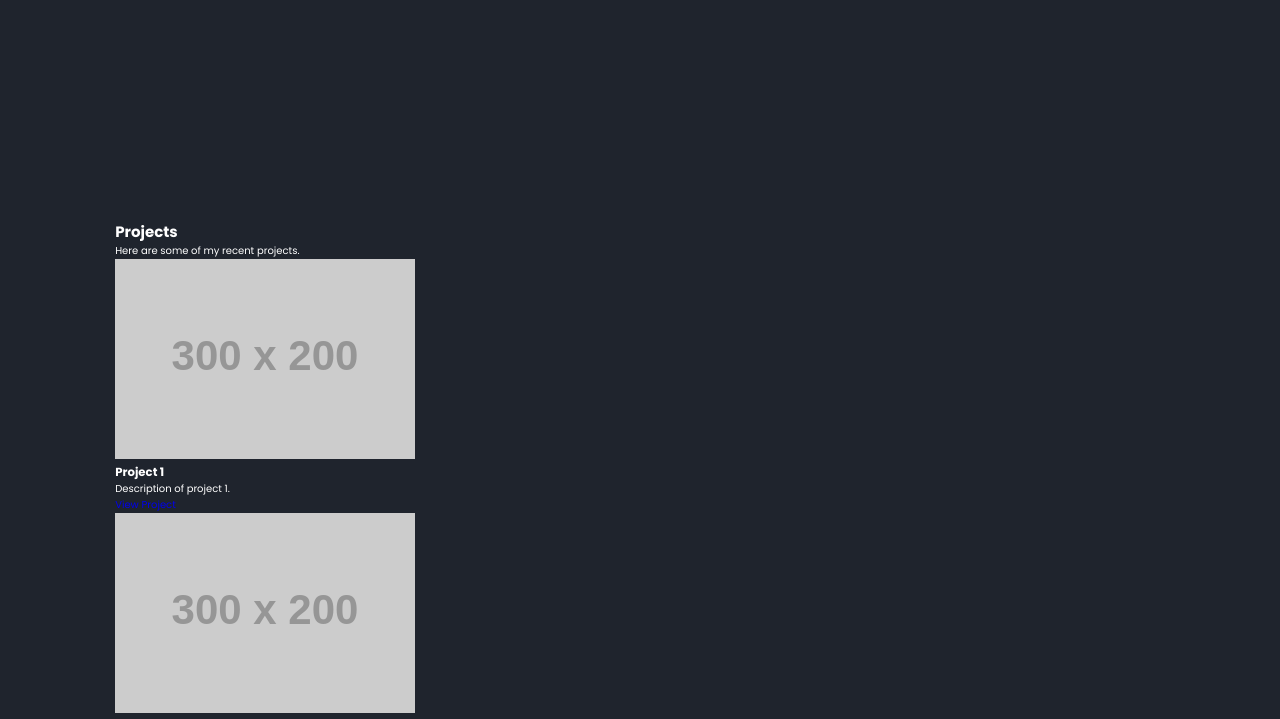
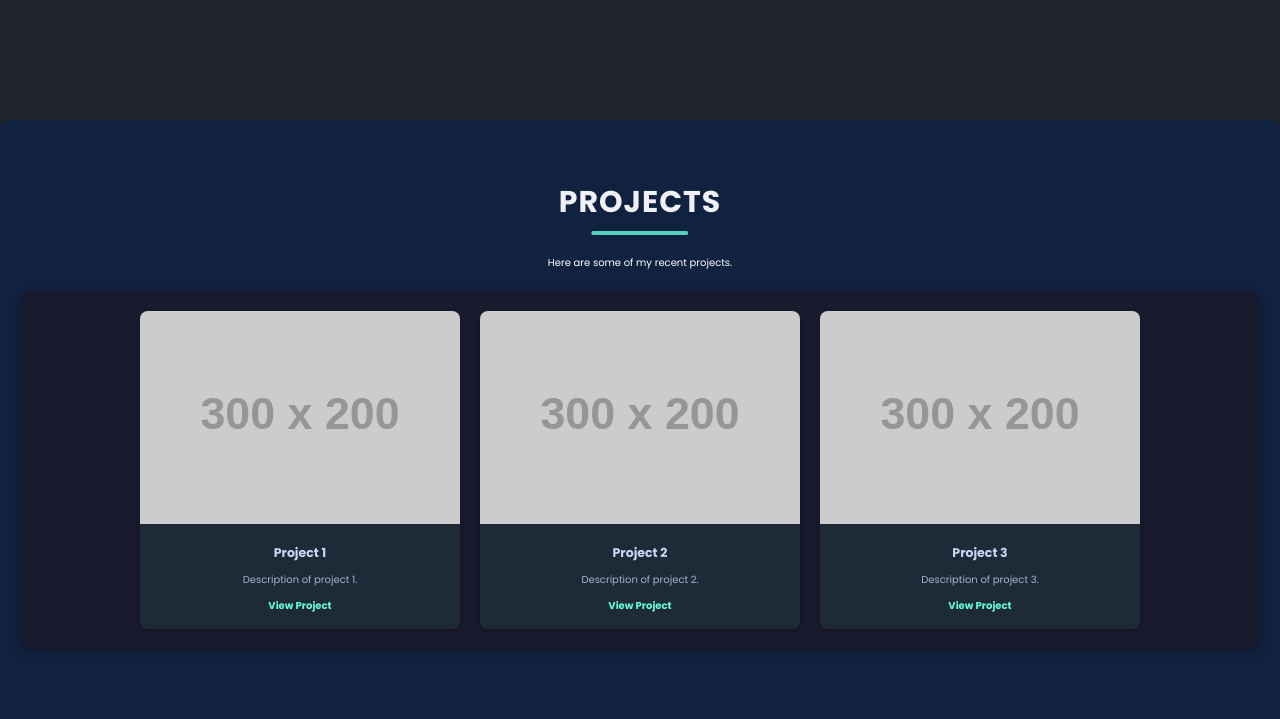
Before and after one commit to ashutoshh17/portfolio, a plain HTML site: page index.html in a window 1280 px wide. Shown: the part 2280-2999 px from the top of the page. Drawn offline with nearby package versions, Linux system fonts and the light colour scheme; placeholder pictures from the web are drawn by us.

Commit message:
Update style.css

```diff
--- a/style.css
+++ b/style.css
@@ -305,6 +305,111 @@
    justify-content: space-between;
    flex-wrap: wrap;
 }
+.projects-section {
+    padding: 60px 20px; /* Spacious layout */
+    background-color: #112240; /* Dark Blue Background */
+    border-radius: 10px; /* Rounded corners */
+    box-shadow: 0 4px 8px rgba(0, 0, 0, 0.3); /* Depth shadow */
+    text-align: center;
+}
+
+.projects-section h2 {
+    font-size: 3rem; /* Consistent font size */
+    color: #f0f1f6; /* Very Light Gray */
+    font-weight: bold; /* Bold text */
+    text-transform: uppercase; /* Capitalize text */
+    letter-spacing: 1px; /* Letter spacing */
+    margin-bottom: 20px; /* Space below the heading */
+    position: relative; /* For pseudo-element */
+    display: inline-block; /* Wraps around content */
+    padding-bottom: 10px; /* Padding for underline */
+}
+
+/* Add a decorative underline */
+.projects-section h2::after {
+    content: "";
+    display: block;
+    width: 60%; /* Width of the underline */
+    height: 4px; /* Thickness */
+    background-color: #64ffda; /* Bright Cyan underline */
+    position: absolute;
+    left: 50%;
+    bottom: 0;
+    transform: translateX(-50%); /* Center the underline */
+    border-radius: 2px; /* Rounded corners */
+    opacity: 0.8; /* Slight transparency */
+}
+
+.projects {
+    display: flex;
+    flex-wrap: wrap;
+    justify-content: center;
+    gap: 20px;
+    margin-top: 20px; /* Adjust margin */
+    padding: 20px; /* Padding around section */
+    background-color: #1a1a2e; /* Dark Navy Background */
+    border-radius: 10px; /* Rounded corners */
+    box-shadow: 0 4px 8px rgba(0, 0, 0, 0.3); /* Depth shadow */
+}
+
+/* Ensure each project box has some margin */
+.project-box {
+    background: #1e2a38; /* Slightly Lighter Dark Blue */
+    color: #ccd6f6; /* Light Blue Gray */
+    border-radius: 8px; /* Rounded corners */
+    overflow: hidden; /* Content stays within borders */
+    width: calc(33% - 20px); /* Width for proper spacing */
+    max-width: 320px; /* Max width */
+    box-shadow: 0 2px 6px rgba(0, 0, 0, 0.2); /* Subtle shadow */
+    transition: transform 0.3s ease, box-shadow 0.3s ease; /* Smooth transition */
+}
+
+.project-box:hover {
+    transform: translateY(-5px); /* Lift box on hover */
+    box-shadow: 0 6px 12px rgba(0, 0, 0, 0.3); /* Enhanced shadow on hover */
+}
+
+@media (max-width: 768px) {
+    .project-box {
+        width: calc(50% - 20px); /* Adjust width for medium screens */
+    }
+}
+
+@media (max-width: 480px) {
+    .project-box {
+        width: 100%; /* Full width for small screens */
+    }
+}
+
+.project-box img {
+    width: 100%;
+    height: auto;
+}
+
+.project-box .content {
+    padding: 15px;
+}
+
+.project-box .content h3 {
+    margin-bottom: 10px;
+    font-size: 1.25rem;
+}
+
+.project-box .content p {
+    margin-bottom: 10px;
+    color: #a8b2d1; /* Medium Light Gray Blue */
+}
+
+.project-box .content a {
+    color: #64ffda; /* Bright Cyan */
+    text-decoration: none;
+    font-weight: bold;
+}
+
+.project-box .content a:hover {
+    text-decoration: underline;
+}
+
 
 .contact form .input-box input,
 .contact form textarea{
@@ -489,3 +594,107 @@
    margin-top: -10px;
    display: block;
 }
+.projects-section {
+   padding: 60px 20px; /* Spacious layout */
+   background-color: #112240; /* Dark Blue Background */
+   border-radius: 10px; /* Rounded corners */
+   box-shadow: 0 4px 8px rgba(0, 0, 0, 0.3); /* Depth shadow */
+   text-align: center;
+}
+
+.projects-section h2 {
+   font-size: 3rem; /* Consistent font size */
+   color: #f0f1f6; /* Very Light Gray */
+   font-weight: bold; /* Bold text */
+   text-transform: uppercase; /* Capitalize text */
+   letter-spacing: 1px; /* Letter spacing */
+   margin-bottom: 20px; /* Space below the heading */
+   position: relative; /* For pseudo-element */
+   display: inline-block; /* Wraps around content */
+   padding-bottom: 10px; /* Padding for underline */
+}
+
+/* Add a decorative underline */
+.projects-section h2::after {
+   content: "";
+   display: block;
+   width: 60%; /* Width of the underline */
+   height: 4px; /* Thickness */
+   background-color: #64ffda; /* Bright Cyan underline */
+   position: absolute;
+   left: 50%;
+   bottom: 0;
+   transform: translateX(-50%); /* Center the underline */
+   border-radius: 2px; /* Rounded corners */
+   opacity: 0.8; /* Slight transparency */
+}
+
+.projects {
+   display: flex;
+   flex-wrap: wrap;
+   justify-content: center;
+   gap: 20px;
+   margin-top: 20px; /* Adjust margin */
+   padding: 20px; /* Padding around section */
+   background-color: #1a1a2e; /* Dark Navy Background */
+   border-radius: 10px; /* Rounded corners */
+   box-shadow: 0 4px 8px rgba(0, 0, 0, 0.3); /* Depth shadow */
+}
+
+/* Ensure each project box has some margin */
+.project-box {
+   background: #1e2a38; /* Slightly Lighter Dark Blue */
+   color: #ccd6f6; /* Light Blue Gray */
+   border-radius: 8px; /* Rounded corners */
+   overflow: hidden; /* Content stays within borders */
+   width: calc(33% - 20px); /* Width for proper spacing */
+   max-width: 320px; /* Max width */
+   box-shadow: 0 2px 6px rgba(0, 0, 0, 0.2); /* Subtle shadow */
+   transition: transform 0.3s ease, box-shadow 0.3s ease; /* Smooth transition */
+}
+
+.project-box:hover {
+   transform: translateY(-5px); /* Lift box on hover */
+   box-shadow: 0 6px 12px rgba(0, 0, 0, 0.3); /* Enhanced shadow on hover */
+}
+
+@media (max-width: 768px) {
+   .project-box {
+       width: calc(50% - 20px); /* Adjust width for medium screens */
+   }
+}
+
+@media (max-width: 480px) {
+   .project-box {
+       width: 100%; /* Full width for small screens */
+   }
+}
+
+.project-box img {
+   width: 100%;
+   height: auto;
+}
+
+.project-box .content {
+   padding: 15px;
+}
+
+.project-box .content h3 {
+   margin-bottom: 10px;
+   font-size: 1.25rem;
+}
+
+.project-box .content p {
+   margin-bottom: 10px;
+   color: #a8b2d1; /* Medium Light Gray Blue */
+}
+
+.project-box .content a {
+   color: #64ffda; /* Bright Cyan */
+   text-decoration: none;
+   font-weight: bold;
+}
+
+.project-box .content a:hover {
+   text-decoration: underline;
+}
```
